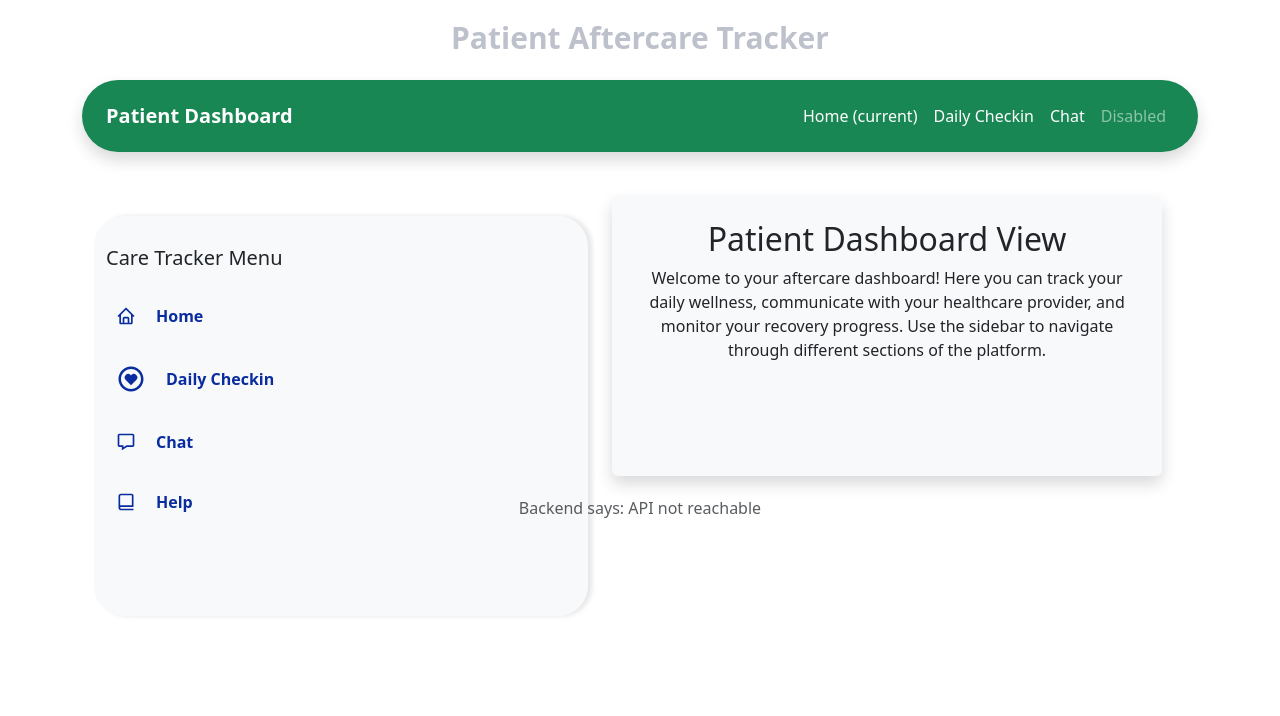
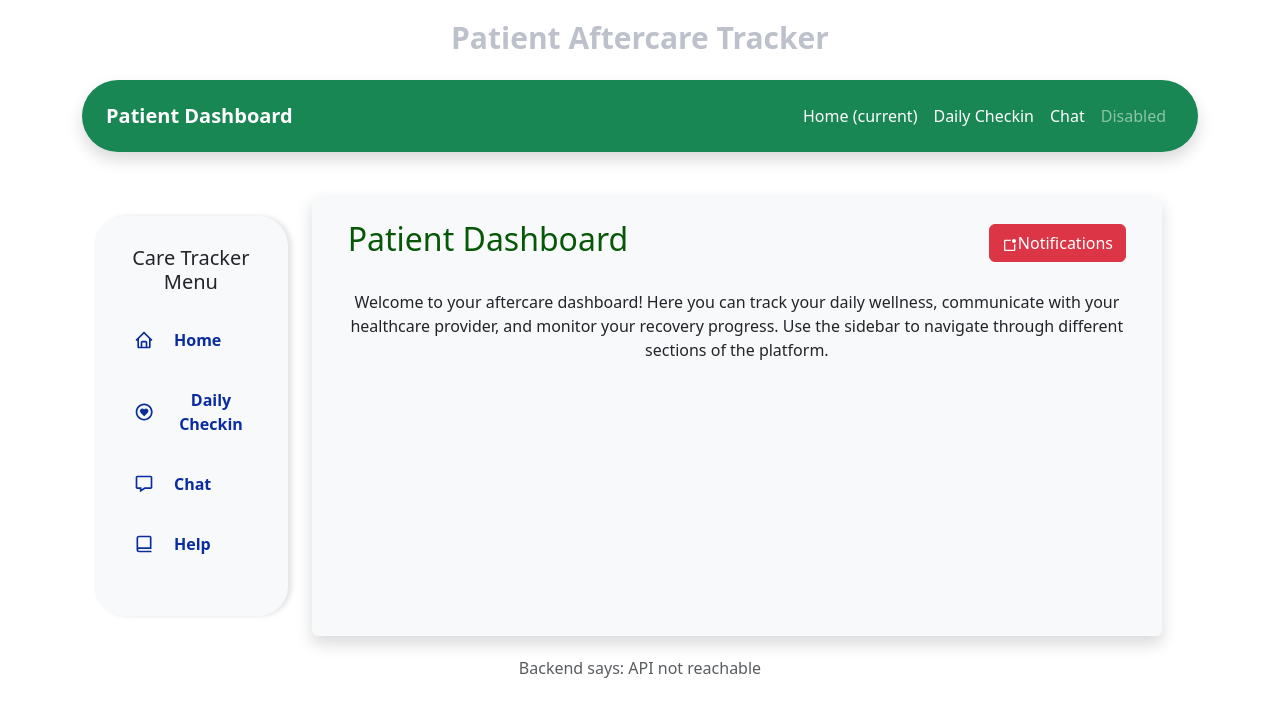
Before and after one commit to swleung1/LifeStyle-Tracker-After-Care-Platform, a React (Vite) app in the folder Frontend/: page / in a window 1280 px wide. Shown: the top 716 px of the page. Built offline with nearby package versions, Linux system fonts and the light colour scheme; no server answers.

Commit message:
added pgs, & still working on the dash

```diff
--- a/Frontend/src/components/PDash.jsx
+++ b/Frontend/src/components/PDash.jsx
@@ -1,19 +1,27 @@
 // patient Dashboard
 import react from 'react';
 import Psidebar from './Psidebar';
+import PHeader from './PHeader';
 
 const PDash = () => {
     return (
+
+        // PAtient Dash and LAYOUT
         <div className="pdash container ">
+            {/* Patient sidebar  */}
+            <Psidebar />
 
-            <Psidebar />
             <div className="dashboard-view mx-4 p-4 bg-light rounded shadow">
-             <div className="mb-4 container"><h2>Patient Dashboard View</h2>
+             <div className="mb-4 container">
+                <PHeader />
+                {/* <h2>Patient Dashboard View</h2> */}
             <p>Welcome to your aftercare dashboard! Here you can track your daily wellness, communicate with your healthcare provider, and monitor your recovery progress. Use the sidebar to navigate through different sections of the platform.</p>
-            </div></div>
+            </div>
+
+        </div>
 
                 {/* <p className="text-muted">Backend says: {msg}</p> */}
-        </div>
+    </div>
      );
 }
 
--- /dev/null
+++ b/Frontend/src/components/PHeader.jsx
@@ -0,0 +1,28 @@
+ //Header/content for PATIENT dashbaord
+
+import React from "react";
+import { BiSearch, BiNotification } from "react-icons/bi";
+import "../styles/phead.css"
+
+const PHeader = () => {
+  return (
+    <div className="pheader d-flex justify-content-between align-items-center mb-4">
+      <h2 className="pheadtitle ">Patient Dashboard</h2>
+      <div className="header_activ">
+        <div className="search-bar d-flex align-items-center">
+          {/* OPTIONAL Search bar for dash */}
+          {/* <input type="text" placeholder="Search Here..."></input>
+          <BiSearch className="H_icon" /> */}
+        </div>
+
+        <div className="notify">
+           <button type="notice_button" class="btn btn-danger"> <BiNotification className="notice_icon" />Notifications</button>
+
+        </div>
+
+      </div>
+    </div>
+  );
+};
+
+export default PHeader;
--- a/Frontend/src/components/PSidebar.jsx
+++ b/Frontend/src/components/PSidebar.jsx
@@ -4,7 +4,7 @@ import { BiHome, BiBookAlt, BiMessage, BiSolidReport, BiStats, BiTask, BiHeart,
 
 const Psidebar = () => {
   return (
-    <div className="psidebar_menu container align-items-start flex-column">
+    <div className="psidebar_menu align-items-start flex-column">
     {/*d-flex shadow bg-body-tertiary p-3 mb-5 bg-body rounded */}
 
 
--- a/Frontend/src/main.jsx
+++ b/Frontend/src/main.jsx
@@ -30,7 +30,7 @@
 //---------------------=======----------------------------
 import React from 'react'
 import ReactDOM from 'react-dom/client'
-import './page/styles.css'  // Global styles for your application
+import './styles/styles.css'  // Global styles for your application
 import { RouterProvider } from "react-router-dom";  // Import RouterProvider to use the router
 import { router } from "./routes/AppRoutes.jsx";  // Import the router configuration
 import { StoreProvider } from './hooks/useGlobalReducer.jsx';  // Import the StoreProvider for global state management
--- a/Frontend/src/page/Chat.jsx
+++ b/Frontend/src/page/Chat.jsx
@@ -6,7 +6,7 @@ import React from 'react';
 const Chat = () => {
     return (
         <div className="chat container">
-            <h2 className="mb-4">Chat with your Healthcare Provider</h2>
+            <h2 className="mb-4 text-success">Chat with your Healthcare Provider</h2>
             <p>This is where the chat interface will go.</p>
         </div>
      );
--- a/Frontend/src/page/Home.jsx
+++ b/Frontend/src/page/Home.jsx
@@ -5,7 +5,7 @@ import React from 'react';
 const Home = () => {
     return (
         <div className="home container">
-            <h2 className="mb-4">Welcome to your Care Tracker Dashboard</h2>
+            <h2 className="mb-4 text-success">Welcome to your Care Tracker Dashboard</h2>
             <p>This is where you can monitor your health and stay connected with your healthcare provider.</p>
         </div>
      );
--- /dev/null
+++ b/Frontend/src/styles/phead.css
@@ -0,0 +1,19 @@
+/* Patient styles sheet */
+
+
+/* DASHBOARD HEADER & CONTENT STYLES */
+
+.pheader{
+
+    /* width: 75%; */
+
+    /* display: flex; */
+    /* align-items: center; */
+    /* justify-content: space-between; */
+}
+
+.pheadtitle{
+    color: rgb(6, 87, 6);
+
+
+}
--- a/Frontend/src/page/styles.css
+++ b/Frontend/src/styles/styles.css
@@ -31,10 +31,10 @@ body{
   /* width: 100%; */
 }
 
-/***************** side bar styles **********************/
+/***************** Patient sidebar (PSidebar.jsx) menu **********************/
 .psidebar_menu{
     height: 50vh;
-    width: 250px;
+    max-width: 40%;
     background-color: #f8f9fa;
     padding: 30px; /* space sides of sidebar */
     box-shadow: 4px 0 5px rgba(0,0,0,0.1);
@@ -44,17 +44,18 @@ body{
     justify-items: flex-start;
 
     float: left; /* moves sidebar left  */
+
 }
 
 .list_item{
     text-decoration: none;
     color: #092c9f;
-    padding: 10px;
+    padding: 10px; /* vertical spacing btwn items*/
     /* margin-bottom: 10px; */
-    width: 100%;
+    /* width: 100%; */
     display: flex;
     align-items: center;
-    gap: 20px; /* space between icon and text */
+    gap: 20px; /* space between icons and text */
     border-radius: 10px;
     cursor: pointer;
 
@@ -78,13 +79,14 @@ body{
   /* color: #d50303; */
   font-size: 20px;
 }
-/************************ Dashboard View */
+/************************ Patient Dashboard View */
 .pdash{
   display: flex;
     /* margin-left: 300px; to avoid overlap with sidebar */
     padding: 20px;
     border-radius: 20px;
-    height: 40vh;
+    height: 60vh;
+    max-width: 100%;
 }
 
 /* .dashboard-view{
```
